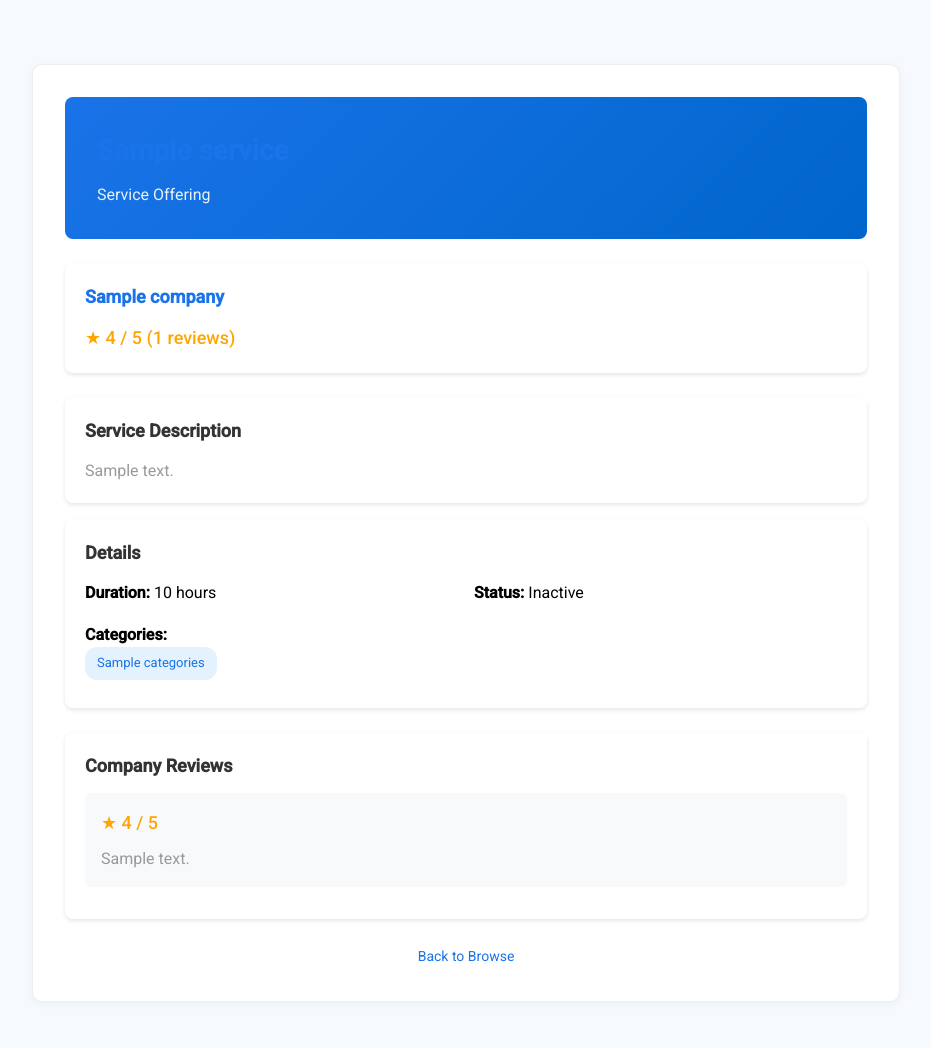
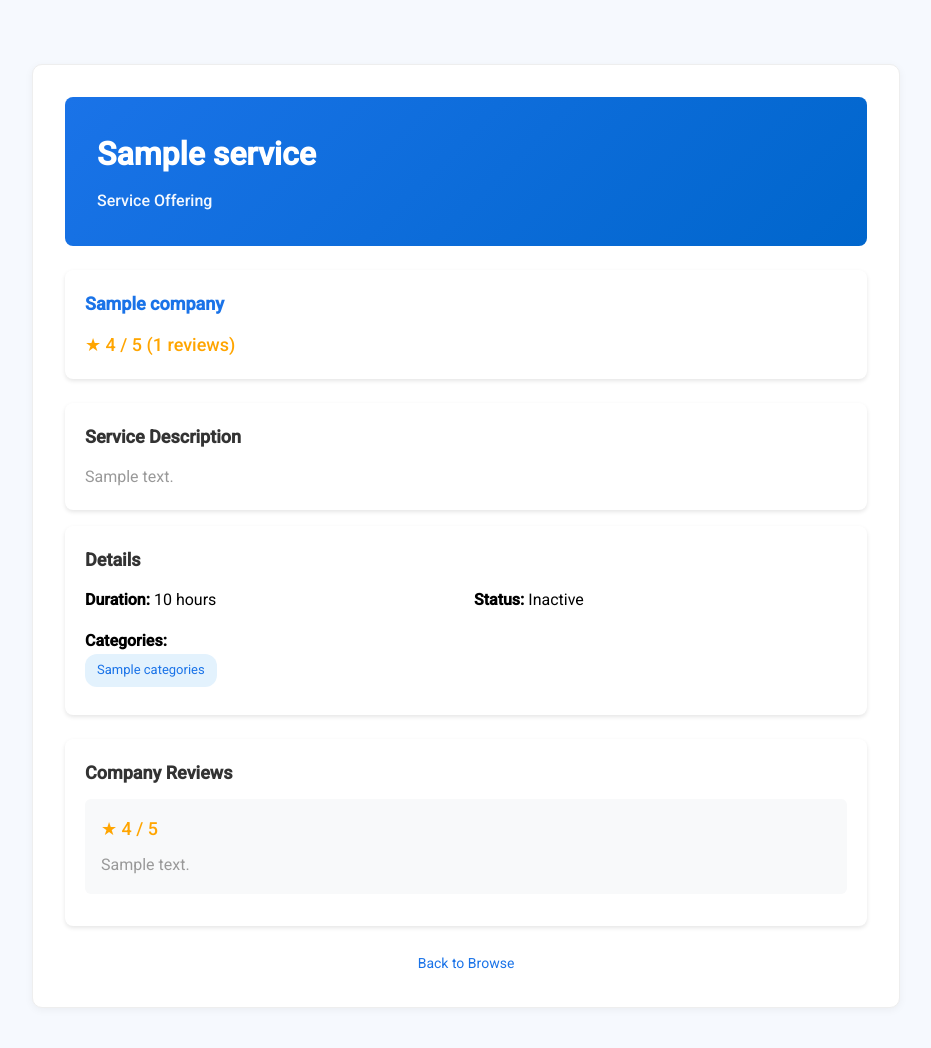
Before and after one commit to A-D-DBS-application/web-application-2025-group-23, a Flask app: template app/templates/service_detail.html in a window 1280 px wide. Shown: the part 68-1116 px from the top of the page, without its empty margins (174-1105 px from the left). Run offline with Flask 3, Linux system fonts and the light colour scheme; the template is opened without the code that fills it: most values are stand-ins (such as "Sample title", 1, 10 or a date in 2020).

Commit message:
Service titel na klikken duidelijk leesbaar

```diff
--- a/app/templates/service_detail.html
+++ b/app/templates/service_detail.html
@@ -95,8 +95,8 @@
 
             <!-- SERVICE HEADER -->
             <div class="service-header">
-                <h1 style="margin: 0 0 8px 0;">{{ service.title }}</h1>
-                <p style="margin: 0; opacity: 0.9; font-size: 16px;">Service Offering</p>
+                <h1 style="margin: 0 0 8px 0; color: white; font-size: 32px; font-weight: 600;">{{ service.title }}</h1>
+                <p style="margin: 0; color: rgba(255, 255, 255, 0.95); font-size: 16px; font-weight: 500;">Service Offering</p>
             </div>
 
             <!-- COMPANY INFO -->
```
